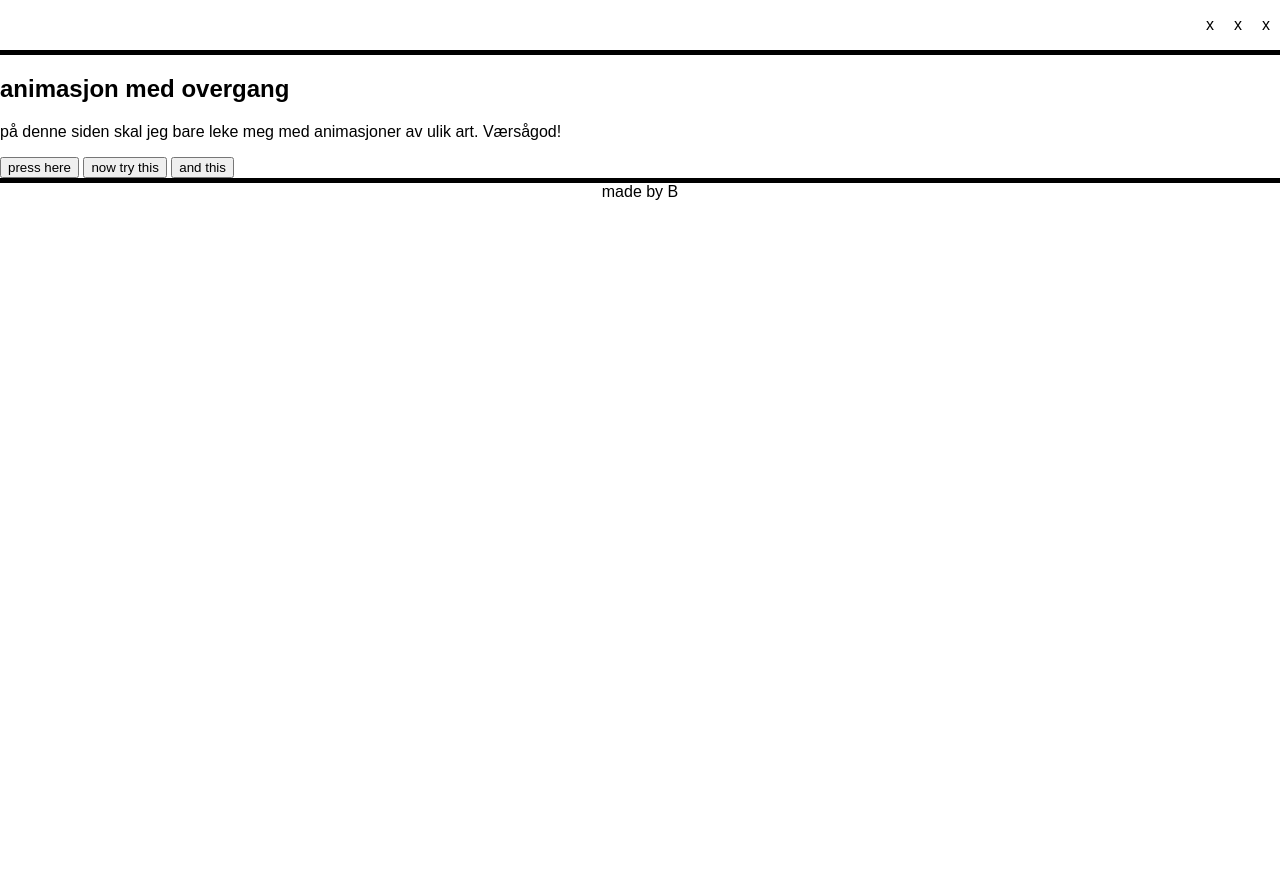
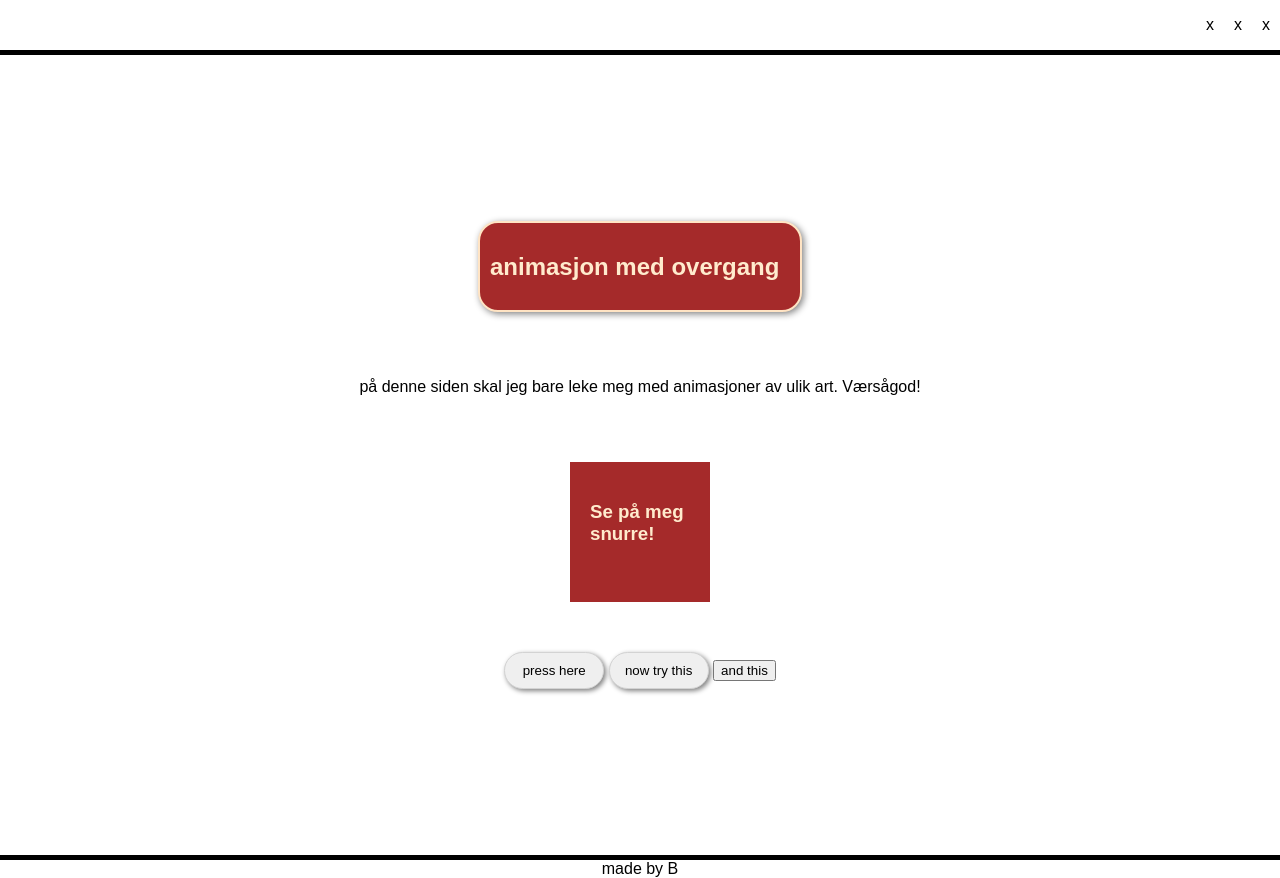
Before and after one commit to Benedictekoder/project_animation, a website: page index.html in a window 1280 px wide. Before the commit the page ends 800 px from the top, so only its background shows below. Drawn offline with Linux system fonts and the light colour scheme; a web font is replaced by a local one.

Commit message:
css html

```diff
--- a/index.html
+++ b/index.html
@@ -23,7 +23,7 @@
     </header>
 
     <main class="main">
-      <section class="slideinLeft">
+      <section class="card slideinLeftCard">
      <h1>animasjon med overgang</h1>
       </section>
 
@@ -31,14 +31,14 @@
       <p>på denne siden skal jeg bare leke meg med animasjoner av ulik art. Værsågod!</p>
      </section>
 
-     <section>
-
+     <section class="rotateCard flexColCenter">
+      <h3>Se på meg snurre!</h3>
      </section>
 
      <section class="buttoncontainer">
-      <button>press here</button>
-      <button>now try this</button>
-      <button>and this</button>
+       <button class="button buttonColor">press here</button>
+       <button class="button buttonSize">now try this</button>
+       <button>and this</button>
      </section>
 
     </main>
--- a/styles.css
+++ b/styles.css
@@ -22,7 +22,100 @@ ul{
   padding: 0 10px;
 }
 
+.main{
+  height: 100vh;
+  gap: 50px;
+  display: flex;
+  flex-direction: column;
+  justify-content: center;
+  align-items: center;
+}
 
+.card{
+  max-width: 500px;
+  min-width: 300px;
+  border-style: solid;
+  border-width: 2px;
+  border-color: bisque;
+  padding: 10px;
+  border-radius: 20px;
+  box-shadow: 2px 2px 7px grey;
+}
+
+.slideinLeftCard{
+  background-color: brown;
+  color: blanchedalmond;
+  animation-name: slideInLeft;
+  animation-duration: 3s;
+  animation-timing-function: ease-in;
+}
+
+@keyframes slideinLeft{
+  from{
+    transform: translateX(-300vw);
+  }
+  to{
+    transform: translateX(0);
+  }
+}
+
+.rotateCard{
+  padding: 20px;
+  width: 100px;
+  height: 100px;
+  background-color: brown;
+  color: blanchedalmond;
+  animation-name: fullRotation;
+  animation-duration: 3s;
+  animation-timing-function: ease-in;
+}
+
+@keyframes fullRotation{
+  0%{
+    transform: rotate(0);
+  }
+  50%{
+    transform: rotate(360deg);
+    scale: 1.5;
+  }
+  100%{
+    transform: rotate(0);
+    scale: 1;
+  }
+}
+
+.buttonContainer{
+  display: flex;
+  gap: 10px;
+}
+
+.button{
+  padding: 10px;
+  width: 100px;
+  border-radius: 40px;
+  border-width: 1px;
+  border-color: lightgray;
+  border-style: solid;
+  box-shadow: 2px 2px 5px gray;
+}
+
+.buttonColor{
+  transition-duration: 1s;
+  transition-timing-function: ease-in;
+}
+
+.buttonColor :hover{
+  background-color: aquamarine;
+}
+
+.buttonSize{
+  transition: 1s;
+  transition-timing-function: ease-in;
+}
+
+.buttonSize :hover{
+  scale: 1.5;
+}
 
 footer{
   border-top: 5px solid black;
```
